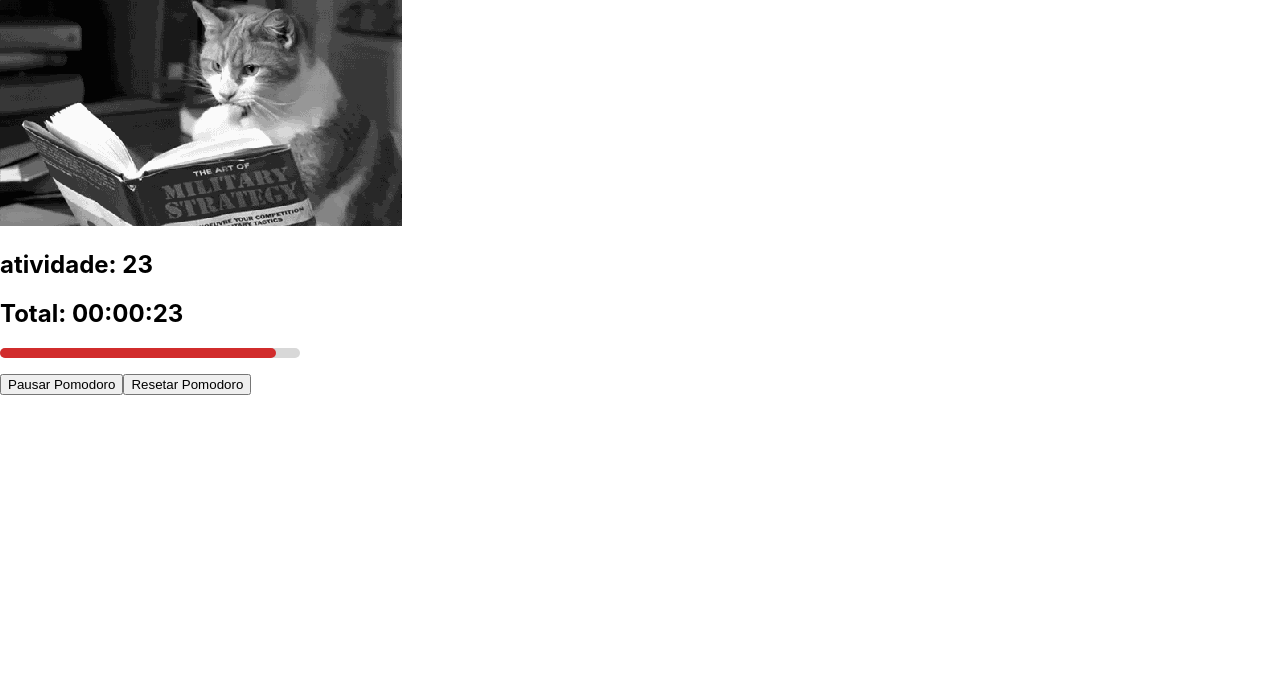
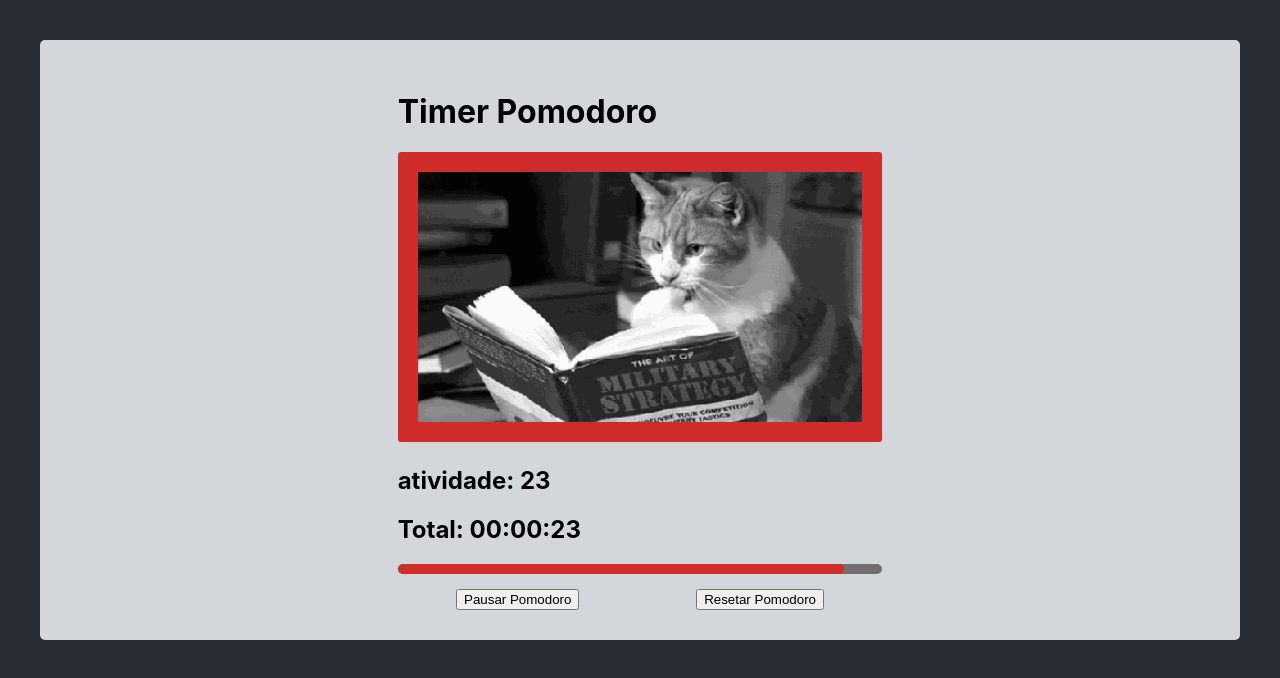
Before and after one commit to FabioMarturanoJr/desafio-pomodoro, a React (Create React App) app: page / in a window 1280 px wide. Both pictures are taken after a click on the button "Iniciar Pomodoro". Shown: the top 678 px of the page. Built offline with nearby package versions, Linux system fonts and the light colour scheme.

Commit message:
Css e inicio do utilizaçao de sons

```diff
--- a/src/App.css
+++ b/src/App.css
@@ -7,32 +7,60 @@
   pointer-events: none;
 }
 
-@media (prefers-reduced-motion: no-preference) {
-  .App-logo {
-    animation: App-logo-spin infinite 20s linear;
-  }
-}
-
 .App-header {
   background-color: #282c34;
   min-height: 100vh;
   display: flex;
   flex-direction: column;
-  align-items: center;
+  align-items: space-around;
   justify-content: center;
   font-size: calc(10px + 2vmin);
   color: white;
 }
 
 .App-link {
-  color: #61dafb;
+  color: #39aa1d;
 }
 
-@keyframes App-logo-spin {
-  from {
-    transform: rotate(0deg);
-  }
-  to {
-    transform: rotate(360deg);
-  }
+main {
+  margin: 40px;
+  height: 600px;
+  border-radius: 5px;
+  /* min-height: 100vh; */
+  background-color: #d3d6db;
+  /* background-image: url('./assets/backgroundCat.gif'); */
+  background-size: 100%;
+  background-repeat: no-repeat;
+  display: flex;
+  flex-direction: column;
+  align-items: center;
+  justify-content: center;
 }
+
+body {
+  background-color: #282c34;
+}
+
+input {
+  margin: 10px;
+  font-size: 20px;
+  width: 150px;
+  color: #e2e2e2;
+  text-align: center;
+  background-color: #303030;
+}
+
+.mainPomodoro {
+  /* border: solid black 2px; */
+  padding: 20px;
+}
+
+.buttons {
+  display: flex;
+  justify-content: space-around;
+}
+
+img {
+  height: 250px;
+  border-radius: 3px;
+}
--- a/src/components/MainPomodoro.jsx
+++ b/src/components/MainPomodoro.jsx
@@ -11,11 +11,15 @@ function MainPomodoro() {
   const { showTimer } = useContext(PomodoroContext);
 
   return (
-    <div>
+    <div className="mainPomodoro">
+      <h1>Timer Pomodoro</h1>
       { showTimer && <Timer /> }
       { !showTimer && <TimePicker /> }
+      <div className="buttons">
       <OnOffSwitch />
       { showTimer && <ResetButton /> }
+      </div>
+      {/* <Player url={'../sounds/aah-01.mp3'}/> */}
     </div>
   );
 }
--- a/src/components/TimePicker.jsx
+++ b/src/components/TimePicker.jsx
@@ -5,7 +5,8 @@ function TimePicker() {
   const { setSecond, setMinute, setHour, second, minute, hour } = useContext(PomodoroContext);
 
   return (
-    <div className="Selector">
+    <div className="timePicker">
+      <p> selecione o tempo total da atividade </p>
       <input name="hour" type="number" placeholder="hora" value={hour} max="59" onChange={ ({ target: { value } }) => setHour(Number(value)) } />
       <input name="minute" type="number" placeholder="minuto" value={minute} max="59" onChange={ ({  target: { value }  }) => setMinute(Number(value)) } />
       <input name="seconds" type="number" placeholder="segundo" value={second} max="59" onChange={ ({ target: { value } }) => setSecond(Number(value)) } />
--- a/src/components/Timer.jsx
+++ b/src/components/Timer.jsx
@@ -19,7 +19,7 @@ function Timer() {
   const checkedHour = lessThanZero(hour);
 
   // verificar valores para o progress bar
-  const totalTimeInSeconds = (hour * 60 * 60) + (minute * 60) + second;
+  const totalTimeInSeconds = (checkedHour * 60 * 60) + (checkedMinute * 60) + second;
 
   useEffect(() => {
     setInitialTime(totalTimeInSeconds);
@@ -71,7 +71,7 @@ function Timer() {
 
   return (
     <div>
-      <img src={ activityTime ? atividade : intervalo } alt="" />
+      <img src={ activityTime ? atividade : intervalo } alt="" style={ { border: `solid 20px ${ activityTime ?'#d12c2c' : '#39aa1d'}` } }/>
       <h2>{`${activityTime ? 'atividade' : 'intervalo'}: ${count}`}</h2>
       <h2 className="timer">
         { `Total: ${BellowTen(checkedHour)}:${BellowTen(checkedMinute)}:${BellowTen(second)}` }
--- a/src/context/PomodoroProvider.js
+++ b/src/context/PomodoroProvider.js
@@ -3,8 +3,8 @@ import PropTypes from 'prop-types';
 import PomodoroContext from './PomodoroContext';
 
 function PomodoroProvider({ children }) {
-  const [hour, setHour] = useState(0);
-  const [minute, setMinute] = useState(0);
+  const [hour, setHour] = useState();
+  const [minute, setMinute] = useState();
   const [second, setSecond] = useState(25);
   const [activityTime, setActivityTime] = useState(true);
   const [showTimer, setShowTimer] = useState(false);
--- a/src/css/ProgressBar.css
+++ b/src/css/ProgressBar.css
@@ -16,12 +16,12 @@ body {
 } */
 
 .progress {
-	background-color: #d8d8d8;
+	background-color: #706e6e;
 	border-radius: 10px;
 	position: relative;
 	margin: 15px 0;
 	height: 10px;
-	width: 300px;
+	width: 100;
 }
 
 .progress-done {
```
Also changed, not shown: 2 other files (tests, documents, lock files or other folders).
